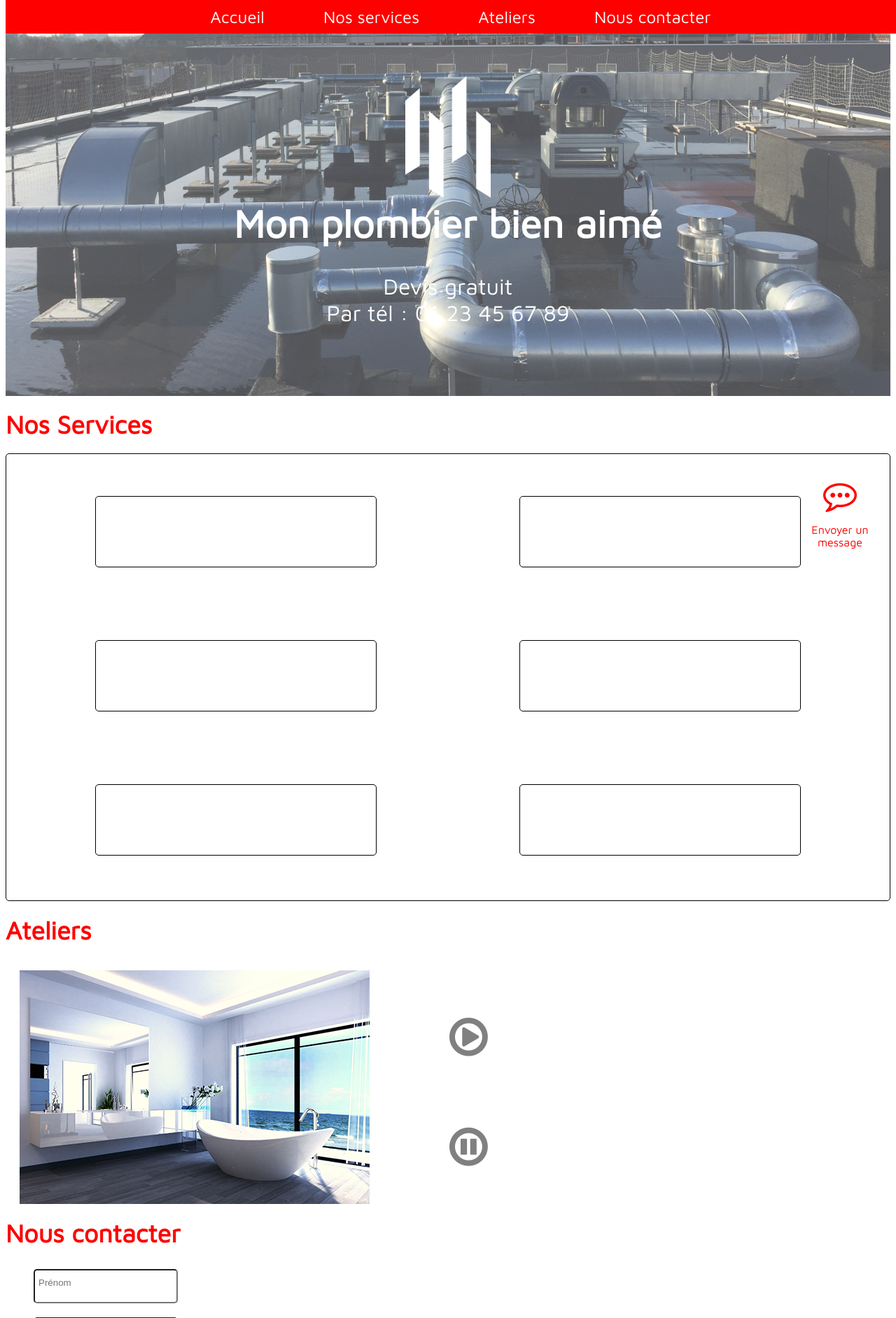
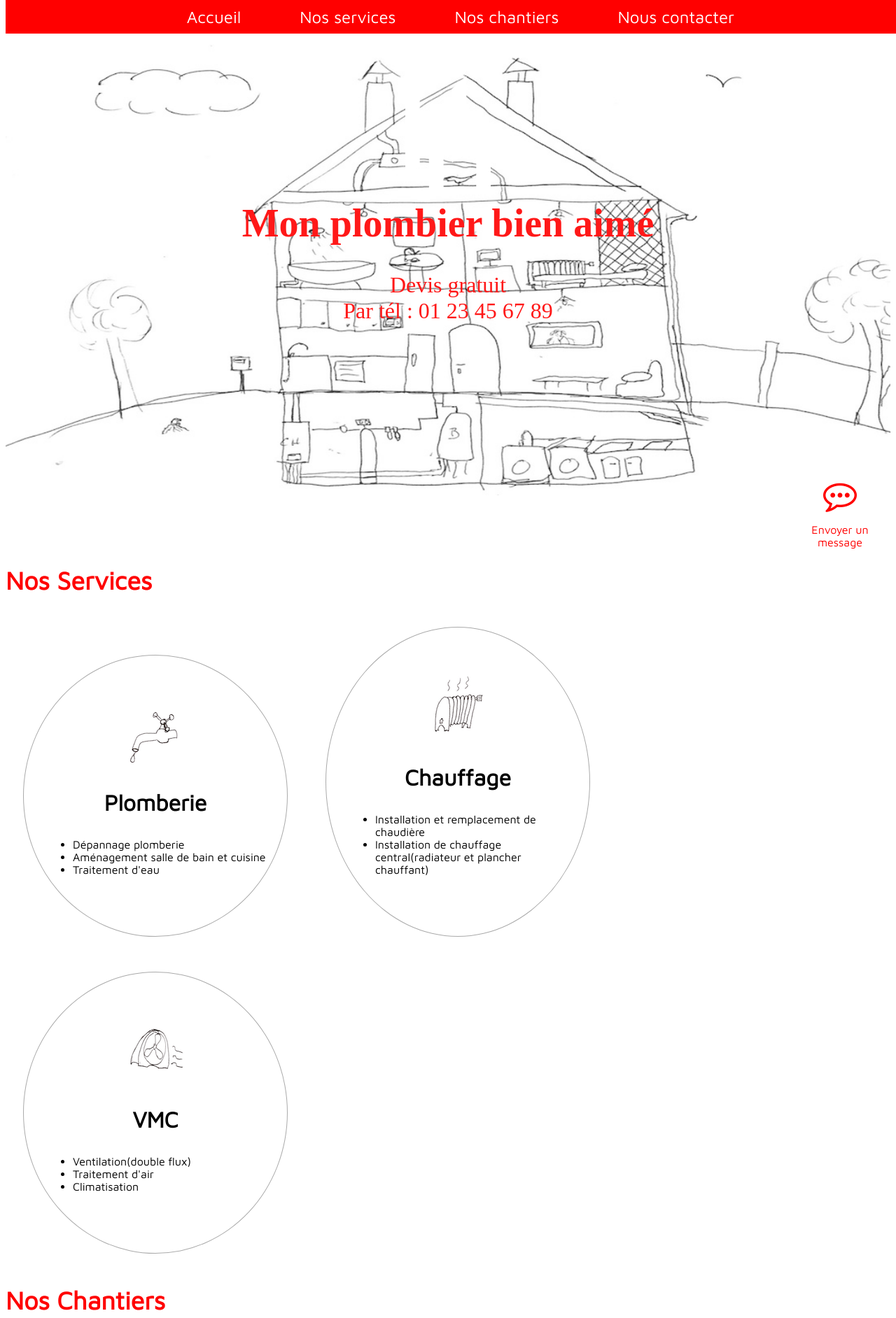
Before and after one commit to taraxu/plomberie, a PHP site: page /projet/ in a window 1280 px wide. Shown: the top 1884 px of the page at 70% size. Run offline with PHP 8.4, Linux system fonts and the light colour scheme; some libraries are stand-ins or nearby versions.

Commit message:
change style+ finalise slider pb

```diff
--- a/css/style.css
+++ b/css/style.css
@@ -1,7 +1,6 @@
-/*body {
-	background-image: url(../instructions/fontbody.jpg);
-	background-size: cover;
-}*/
+body {
+	box-sizing: border-box;
+}
 a {
 	text-decoration: none;
 	font-family: 'Maven Pro', sans-serif;
@@ -12,13 +11,14 @@
 	color: #064579;
 }
 .generalinfo {
-	background-image: url(../instructions/background6.jpg);
+	height: 700px;
+	background-image: url(../instructions/background10.jpg);
 	background-size: cover;
-	color: white;
+	background-color: #ffffff;
+	color: red;
 	text-align: center;
-	font-family: 'Maven Pro', sans-serif;
-	padding-bottom: 100px;
-	opacity: 0.7;
+	margin-bottom: 100px;
+	opacity: 0.9;
 }
 h1 {
 	font-size: 3.5em;
@@ -46,21 +46,34 @@
 	padding: 40px;
 	color: white;
 }
+/*.maincontent {
+	background-color: white;
+	position: relative;
+	z-index: 2;
+}*/
 
-.nosservices {
-	border: 1px solid black;
-	border-radius: 5px;
+/*.nosservices {
 	padding: 10px;
 	margin-top: 20px;
 	text-align: center;
+}*/
+.service {
+	border:1px solid #aaaaaa;
+	border-radius: 50%;
+	width: 25%;
+	padding: 70px 30px;
+	margin: 25px;
+	display: inline-block;
+	font-family: 'Maven Pro', sans-serif;
+	text-align: center;
 }
-.service {
-	border:1px solid black;
-	border-radius: 5px;
-	padding: 50px 200px;
-	margin: 50px 100px;
-	display: inline-block;
+.service ul li{
+	text-align: left;
 }
+h3 {
+	font-size: 2em;
+}
+
 .floatIcon {
 	height: auto;
 	width: 120px;
@@ -78,14 +91,15 @@
 
 h2 {
 	text-align: left;
+	color: #aaaaaa;
 }
 
 #slider {
-    width: 100%;
+    /*width: 100%;*/
     height: 350px;
     overflow: hidden;
     position: relative;
-    z-index: 1;
+    z-index: 2;
 }
 #slider ul {
 	position: absolute;
@@ -93,7 +107,10 @@
 #slider ul li {
     float: left;
     list-style: none;
+    padding:0;
+    margin: 0;
 }
+
 #hideAera {
 	/*background-image: url(../instructions/button4.jpg) ;
 	background-size: cover;*/
@@ -101,12 +118,8 @@
 	width: 10%;
 	height: 350px;
 	position: relative;
-
- 	/*border-top: 300px solid red;
- 	border-left: 70px solid blue;
- 	border-right: 70px solid green;*/
-	left: 600px;
-	z-index: 2;
+	left: 650px;
+	z-index: 3;
 	position: absolute;
 	opacity: 1;
 }
@@ -116,7 +129,7 @@
 	left: 25%;
 	position:absolute;
 	padding: 10px;
-	color: grey;
+	color: #aaaaaa;
 
 }
 #stop {
@@ -125,7 +138,7 @@
 	left: 25%;
 	position:absolute;
 	padding: 10px;
-	color: grey;
+	color: #162f42;
 
 }
 
@@ -141,6 +154,6 @@
 	padding: 10px 20px;
 	border-radius: 5px;
 	position: relative;
-	z-index: 2;
+	z-index: 4;
 	opacity: 0;
 }
--- a/index.php
+++ b/index.php
@@ -16,7 +16,7 @@
         <nav>
             <a href="#">Accueil</a>
             <a href="#services">Nos services</a>
-            <a href="#ateliers">Ateliers</a>
+            <a href="#chantiers">Nos chantiers</a>
             <a href="#contacts">Nous contacter</a>
         </nav>
         <div class="generalinfo">
@@ -26,33 +26,55 @@
             <p>Par tél : 01 23 45 67 89</p>
         </div>
     </header>
-    <main>
+    <main  class="maincontent">
         <div class="floatIcon">
             <a href="#contacts"><i class="fa fa-commenting-o fa-3x" aria-hidden="true"></i>
             <p>Envoyer un message</p>
             </a>
         </div>
-        <div class="maincontent">
+        <div>
         	<h2><a href="services.php" id="services">Nos Services</a></h2>
         	<section class="nosservices">
-        		<div class="service"></div>
-        		<div class="service"></div>
-        		<div class="service"></div>
-        		<div class="service"></div>
-        		<div class="service"></div>
-        		<div class="service"></div>
+                <div class="service">
+                    <img src="instructions/service111.png">
+                    <h3>Plomberie</h3>
+                    <ul>
+                		<li>Dépannage plomberie</li>
+                		<li>Aménagement salle de bain et cuisine</li>
+                		<li>Traitement d'eau</li>
+                    </ul>
+                </div>
+                <div class="service">
+                    <img src="instructions/service22.png">
+                    <h3>Chauffage</h3>
+                    <ul>
+                        <li>Installation et remplacement de chaudière</li>
+                        <li>Installation de chauffage central(radiateur et plancher chauffant)</li>
+                    </ul>
+                </div>
+
+                <div class="service">
+                    <img src="instructions/service33.png">
+                    <h3>VMC</h3>
+                    <ul>
+                        <li>Ventilation(double flux)</li>
+                        <li>Traitement d'air</li>
+                        <li>Climatisation</li>
+                    </ul>
+                </div>
+
         	</section>
-        	<h2><a href="ateliers.php" id="ateliers">Ateliers</a></h2>
+        	<h2><a href="chantiers.php" id="chantiers">Nos Chantiers</a></h2>
         	<section> <!-- sliders!-->
                 <div id='hideAera'>
                     <p id="stop"><i class="fa fa-pause-circle-o fa-4x" aria-hidden="true"></i></p>
                     <p id="start"><i class="fa fa-play-circle-o fa-4x" aria-hidden="true"></i></p>
                 </div>
                 <div id="slider">
-                    <ul id="sliderDetail">
-                        <li><img src="instructions/slider1.jpg" alt="slider1" id="image1"></li>
-                        <li><img src="instructions/slider2.jpg" alt="slider2" id="image2"></li>
-                        <li><img src="instructions/slider3.jpg" alt="slider3" id="image3"></li>
+                    <ul class="sliderDetail">
+                        <li class="sliderImg"><img src="instructions/slider1.jpg" alt="slider1"></li>
+                        <li class="sliderImg"><img src="instructions/slider2.jpg" alt="slider2"></li>
+                        <li class="sliderImg"><img src="instructions/slider3.jpg" alt="slider3"></li>
                     </ul>
                 </div>
 
--- a/sliders.js
+++ b/sliders.js
@@ -2,14 +2,17 @@
 //creer function startSlider
 function startSlider(){
 
-    var infoUl=document.getElementsByTagName('ul')[0];
+    var infoUl=document.getElementsByClassName('sliderDetail')[0];
     //console.log(infoUl);
-    var infoLi=document.getElementsByTagName('li');
+    var infoLi=document.getElementsByClassName('sliderImg');
 
     infoUl.innerHTML=infoUl.innerHTML+infoUl.innerHTML;//doubler les images
     //console.log(infoUl.innerHTML);
-
-    infoUl.style.width=infoLi[0].offsetWidth*infoLi.length+'px';//随便获取一个li的宽度，这里用第一个代表计算出ul的长度
+    //console.log(infoLi[0].offsetWidth);
+    infoUl.style.width=infoLi[0].offsetWidth*infoLi.length+'px';//set the length of UL
+    //console.log(infoUl.style.width);
+    //console.log(infoLi);
+    //console.log(infoUl.offsetWidth);
         sliderMove = setInterval(function(){
         if(infoUl.offsetLeft <= -infoUl.offsetWidth/2){ //comparer le offsetLeft avec le slider visible
             infoUl.style.left='0';//recommence par la première image
```
Also changed, not shown: instructions/background10.jpg (added), instructions/background8.jpg (added), instructions/background9.png (added), instructions/service1.png (added), instructions/service11.png (added), instructions/service111.png (added), instructions/service2.png (added), instructions/service22.png (added), instructions/service3.png (added), instructions/service33.png (added), instructions/slider2.jpg, instructions/slider3.jpg, instructions/slider5.jpg (added), instructions/slider6.jpg (added), 1 more files.
